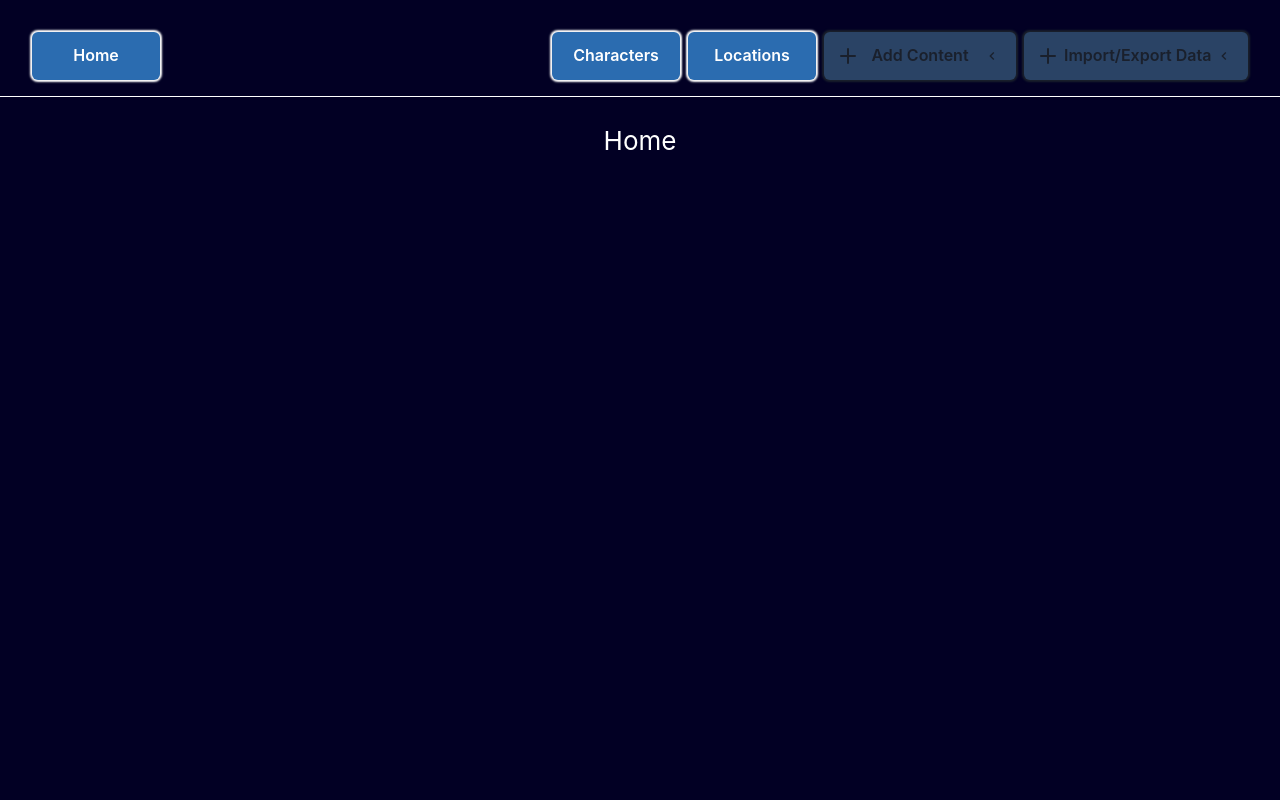
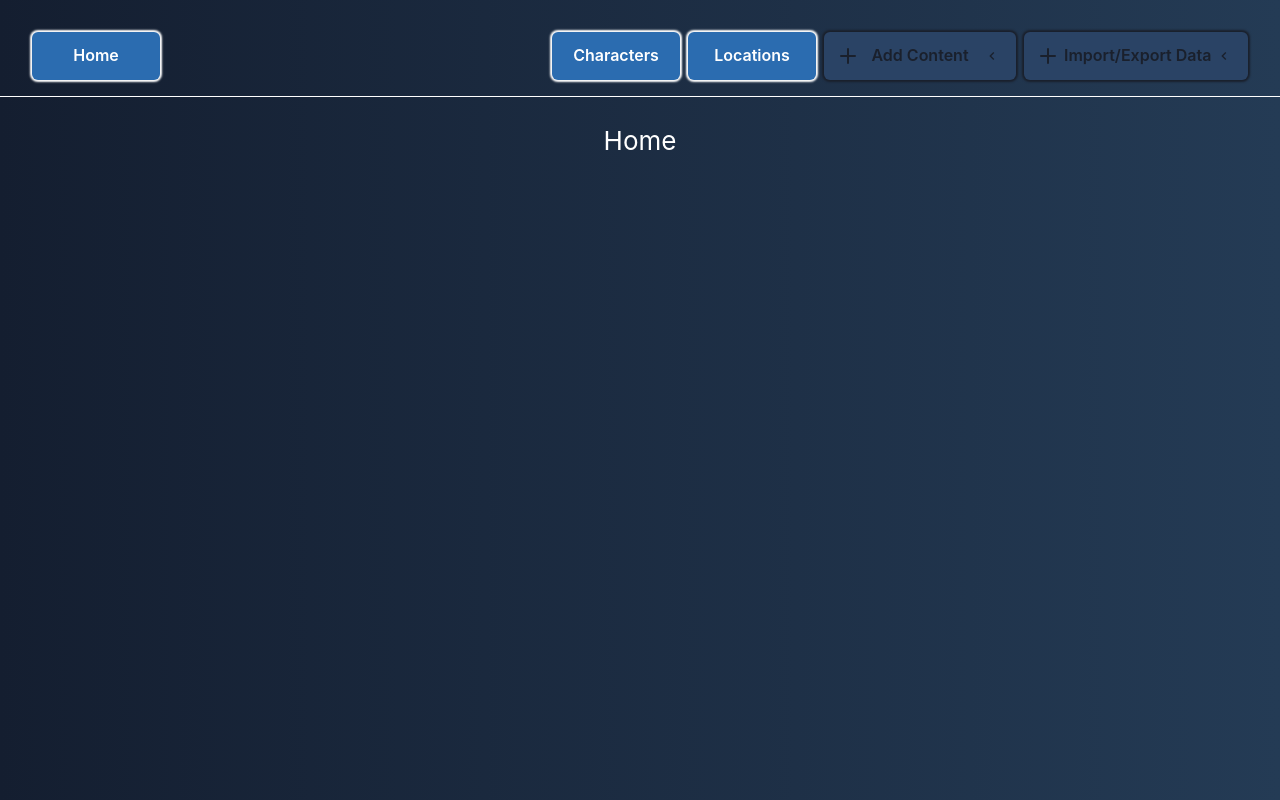
Before and after one commit to AndrewLam882/TableTopLoreOrganizer, a React (Create React App) app: page / in a window 1280 px wide. Built offline with nearby package versions, Linux system fonts and the light colour scheme.

Commit message:
update App background color

```diff
--- a/src/App.css
+++ b/src/App.css
@@ -5,5 +5,7 @@
   flex-direction: column;
   align-items: center;
   font-size: calc(10px + 2vmin);
-  background: rgb(2, 0, 36);
+  background: #141e30;
+  background: -webkit-linear-gradient(to left, #243b55, #141e30);
+  background: linear-gradient(to left, #243b55, #141e30);
 }
```
